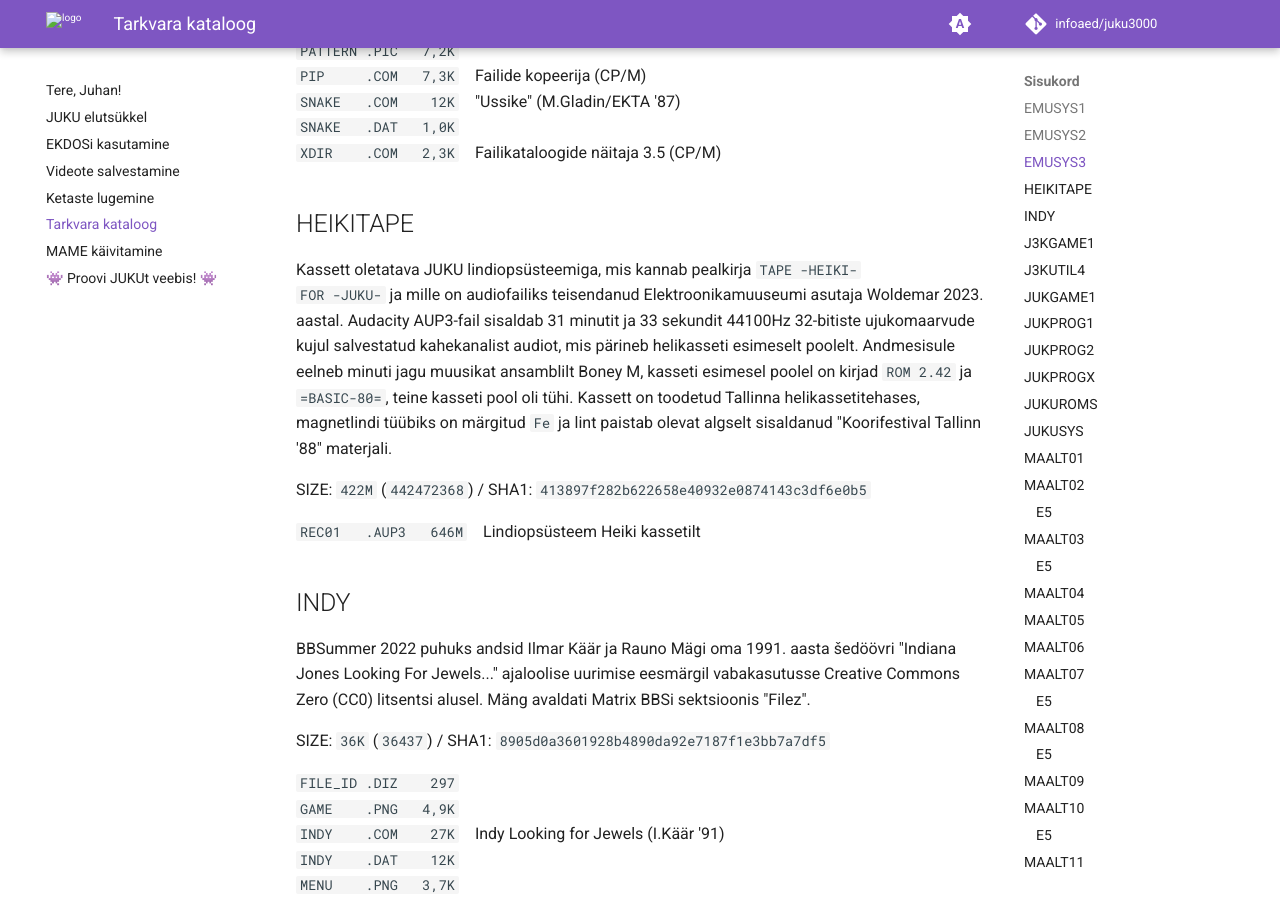
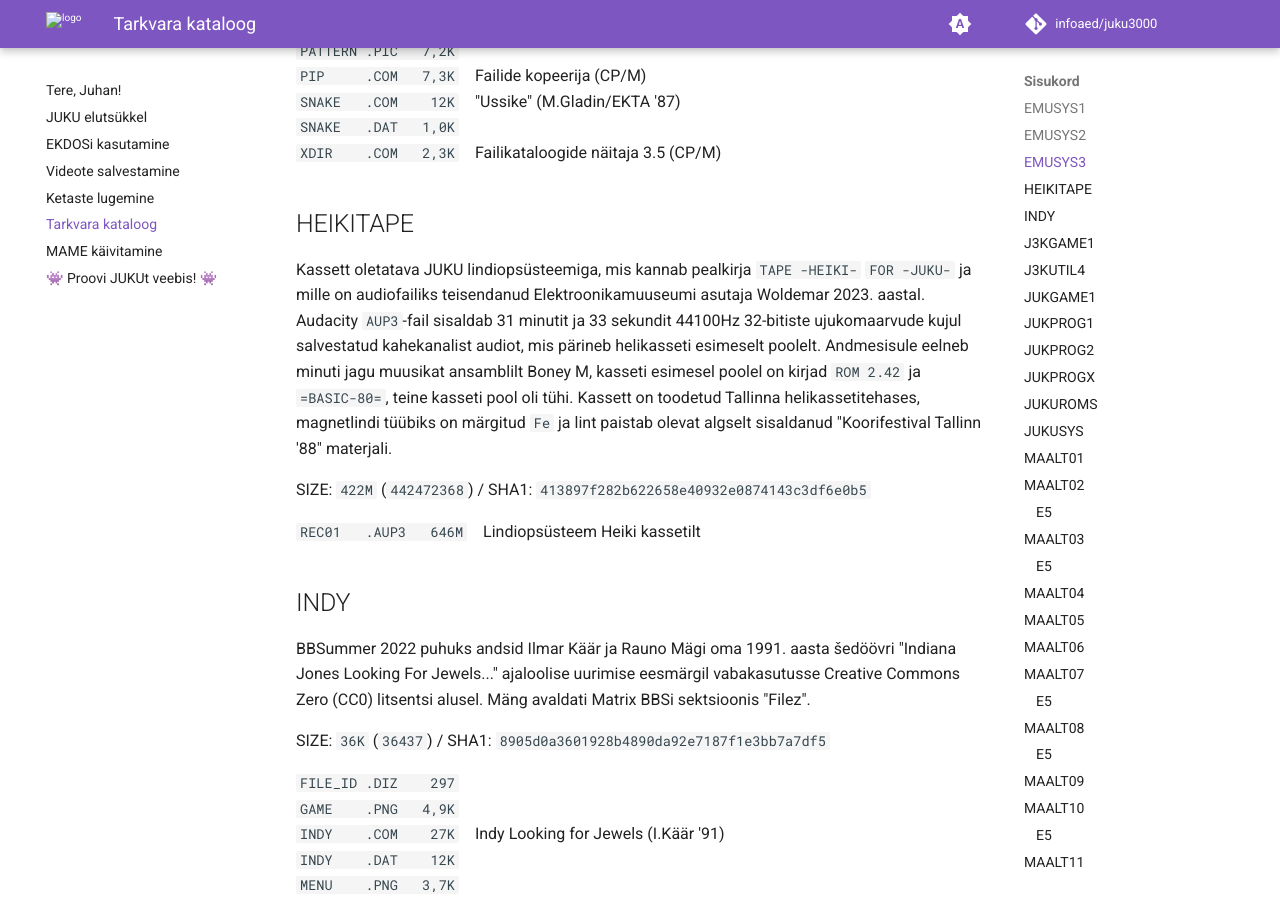
Before and after one commit to infoaed/juku3000, an MkDocs documentation site: the page built from docs/tarkvara-kataloog.md, in a window 1280 px wide and 900 px high, scrolled down 2904 px. Built offline with MkDocs 1.6.1 and Material for MkDocs 9.7.7, drawn with Linux system fonts in a browser that asks for light colours; comment, search, counter and statistics services are not loaded.

Commit message:
Küljendus

```diff
--- a/docs/tarkvara-kataloog.md
+++ b/docs/tarkvara-kataloog.md
@@ -119,9 +119,9 @@ SIZE: `800K` (`819200`) / SHA1: `2bd379212078b892ad07766007507b02bbda3703`
 
 ## HEIKITAPE
 
-Kassett oletatava JUKU lindiopsüsteemiga, mis kannab pealkirja `TAPE -HEIKI-
-FOR -JUKU-` ja mille on audiofailiks teisendanud Elektroonikamuuseumi asutaja
-Woldemar 2023. aastal. Audacity AUP3-fail sisaldab 31 minutit ja 33 sekundit
+Kassett oletatava JUKU lindiopsüsteemiga, mis kannab pealkirja `TAPE -HEIKI-`
+`FOR -JUKU-` ja mille on audiofailiks teisendanud Elektroonikamuuseumi asutaja
+Woldemar 2023. aastal. Audacity `AUP3`-fail sisaldab 31 minutit ja 33 sekundit
 44100Hz 32-bitiste ujukomaarvude kujul salvestatud kahekanalist audiot,
 mis pärineb helikasseti esimeselt poolelt. Andmesisule eelneb minuti jagu
 muusikat ansamblilt Boney M, kasseti esimesel poolel on kirjad `ROM 2.42` ja
--- a/docs/tarkvara-kataloog.txt
+++ b/docs/tarkvara-kataloog.txt
@@ -119,9 +119,9 @@ b675fb163bb084071d083b5e9b2c2d8d3645e209  MP80    .       6,3K
 
 ## HEIKITAPE
 
-Kassett oletatava JUKU lindiopsüsteemiga, mis kannab pealkirja `TAPE -HEIKI-
-FOR -JUKU-` ja mille on audiofailiks teisendanud Elektroonikamuuseumi asutaja
-Woldemar 2023. aastal. Audacity AUP3-fail sisaldab 31 minutit ja 33 sekundit
+Kassett oletatava JUKU lindiopsüsteemiga, mis kannab pealkirja `TAPE -HEIKI-`
+`FOR -JUKU-` ja mille on audiofailiks teisendanud Elektroonikamuuseumi asutaja
+Woldemar 2023. aastal. Audacity `AUP3`-fail sisaldab 31 minutit ja 33 sekundit
 44100Hz 32-bitiste ujukomaarvude kujul salvestatud kahekanalist audiot,
 mis pärineb helikasseti esimeselt poolelt. Andmesisule eelneb minuti jagu
 muusikat ansamblilt Boney M, kasseti esimesel poolel on kirjad `ROM 2.42` ja
```
Also changed, not shown: 1 other file.
